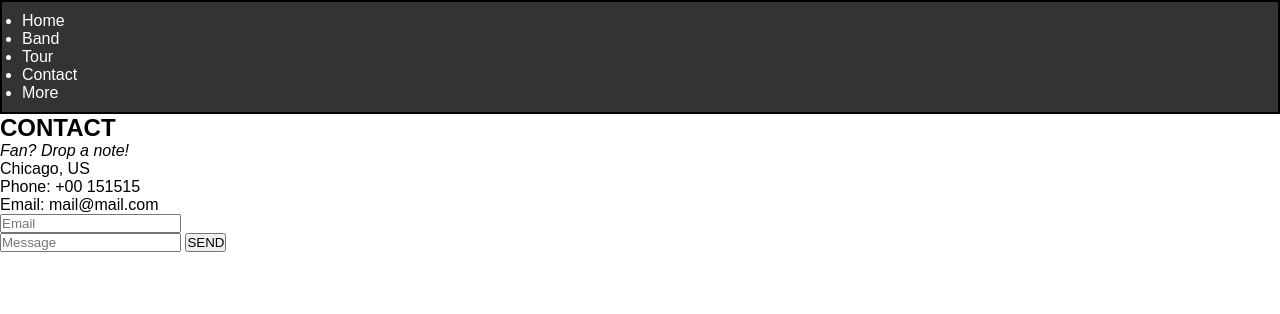
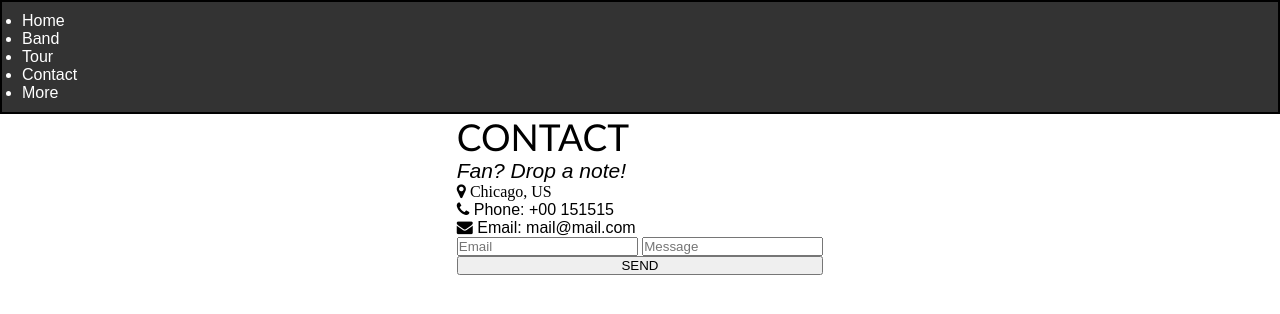
Before and after one commit to tivereidoro/webDevCollab, a plain HTML site: page index.html in a window 1280 px wide. Drawn offline with Linux system fonts and the light colour scheme.

Commit message:
wrap up my project by using html and css to create a contact section and style it according to the main project witout looking at it just imangine it thats how dreams come true big motion!

```diff
--- a/index.html
+++ b/index.html
@@ -6,11 +6,12 @@
     <meta name="viewport" content="width=device-width, initial-scale=1.0" />
     <title>Git and Github Collaboration</title>
     <link rel="stylesheet" href="style.css">
+    <link rel="stylesheet" href="https://cdnjs.cloudflare.com/ajax/libs/font-awesome/4.7.0/css/font-awesome.min.css">
 </head>
 
 <body>
     <!-- ====== NAVBAR ====== -->
-    <header>
+    <header class="bio">
         <nav>
             <div class="left_side">
                 <div class="nav_items">
@@ -37,28 +38,24 @@
     <!-- ====== CONTACT SECTION ====== -->
     <section class="contact">
         <div class="contact_content">
-            <h2>CONTACT</h2>
+            <header class="cs">CONTACT</header>
             <p class="note"><i>Fan? Drop a note!</i></p>
             <div class="contact_info">
                 <div class="Collaboration">
-        <i class="fa fa-map-marker" style="width:30px"></i> Chicago, US<br>
-        <i class="fa fa-phone" style="width:30px"></i> Phone: +00 151515<br>
-        <i class="fa fa-envelope" style="width:30px"> </i> Email: mail@mail.com<br>
-        </div>
-      <div class="w3-col m6">
-        <form action="/action_page.php" target="_blank"
-         type="text" placeholder="Name" required name="Name">
-            </div>
-            <div class="">
-              <input  type="text" placeholder="Email" required name="Email">
-            </div>
-          </div>
-          <input class="" type="text" placeholder="Message" required name="Message">
-          <button class="" type="submit">SEND</button>
+                    <div>
+                    <i class="fa fa-map-marker"> Chicago, US</i>
+                    <div> </div>
+                    <i class="fa fa-phone"></i> Phone: +00 151515 </div><div>
+                    <i class="fa fa-envelope"> </i> Email: mail@mail.com </div></div>
+            <div class="contact_form">
+                <div class="form">
+                    <form action="/action_page.php" target="_blank" type="text" placeholder="Name" required name="Name">
+                    <input type ="text" placeholder="Email" required name="Email">
+            <input class="" type="text" placeholder="Message" required name="Message"> <br><div class="bn">
+            <button type="submit" required>SEND</button></div>
             </form>
         </div>
-    </div>
-  </div>
+
 
         <!-- End Page Content -->
 
--- a/style.css
+++ b/style.css
@@ -6,10 +6,59 @@
 }
 
 /* NAVBAR STYLES */
-header {
+.bio {
   background-color: #333;
   color: white;
   padding: 10px 20px;
   border: black 2px solid;
 }
-/
+
+/* contact form styles */
+@media screen and (max-width: 800px) {
+
+}
+.contact{
+  justify-content: space-around;
+
+}
+.cs{
+  font-family: 'Trebuchet MS', 'Lucida Sans Unicode', 'Lucida Grande', 'Lucida Sans', Arial, sans-serif;
+  font-size: 37px;
+  font-weight: 20px;
+}
+.cs:hover{
+  text-decoration: underline;
+  font-weight: 400;
+  font-size: 40px;
+}
+.contact{
+  display: flex;
+  justify-content: center;
+  gap: 20px;
+}
+.btn{
+  justify-content: center;
+  display: flex;
+  align-items: center;
+  font-weight: 200;
+  border: 30px rgb(243, 15, 15);
+  border-radius: 20px red;
+}
+.bn{
+  display: flex;
+flex-direction:column;
+gap: 20px;
+border-radius: 50px black;
+border: 15px gray;
+}
+.Collaboration{
+  justify-content: space-around;
+  align-items: flex-start;
+}
+p{
+  display: flex;
+  flex-direction: column;
+  font-size: 21px;
+  justify-content: space-around;
+  gap: 9rem;
+}
```
Lines whose indentation alone changed are shown as unchanged.
